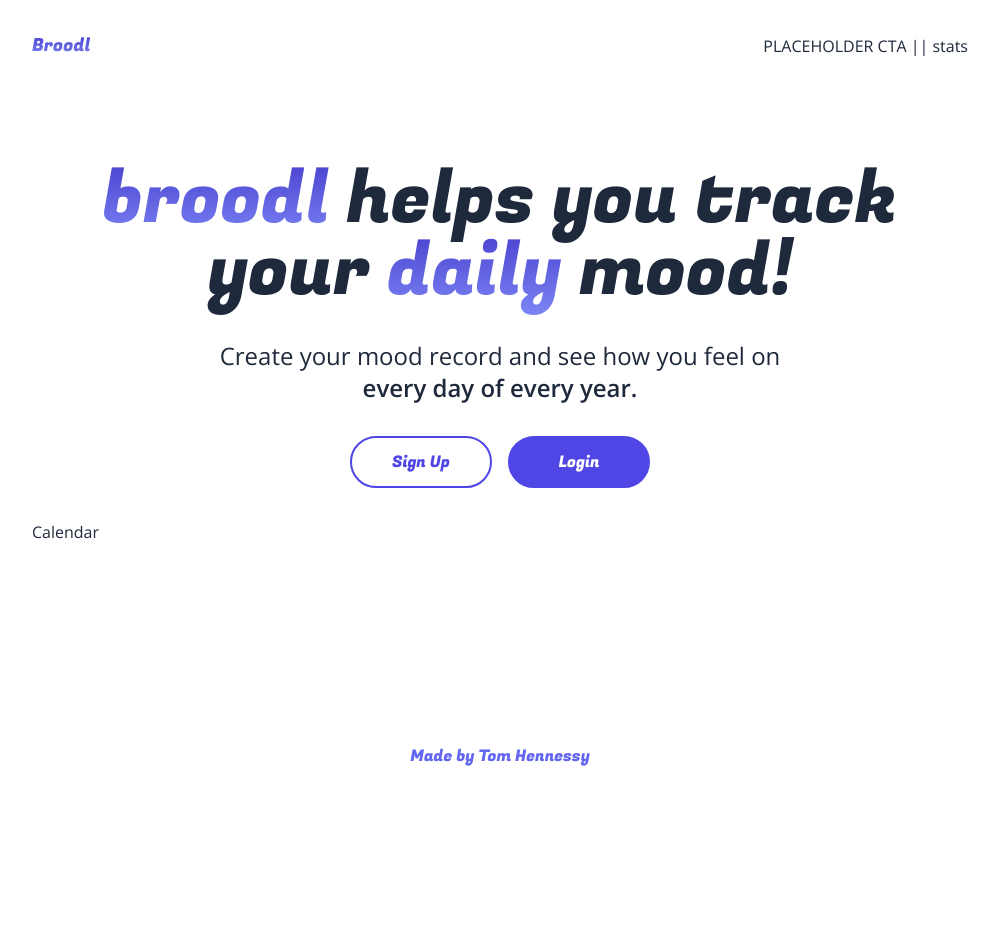
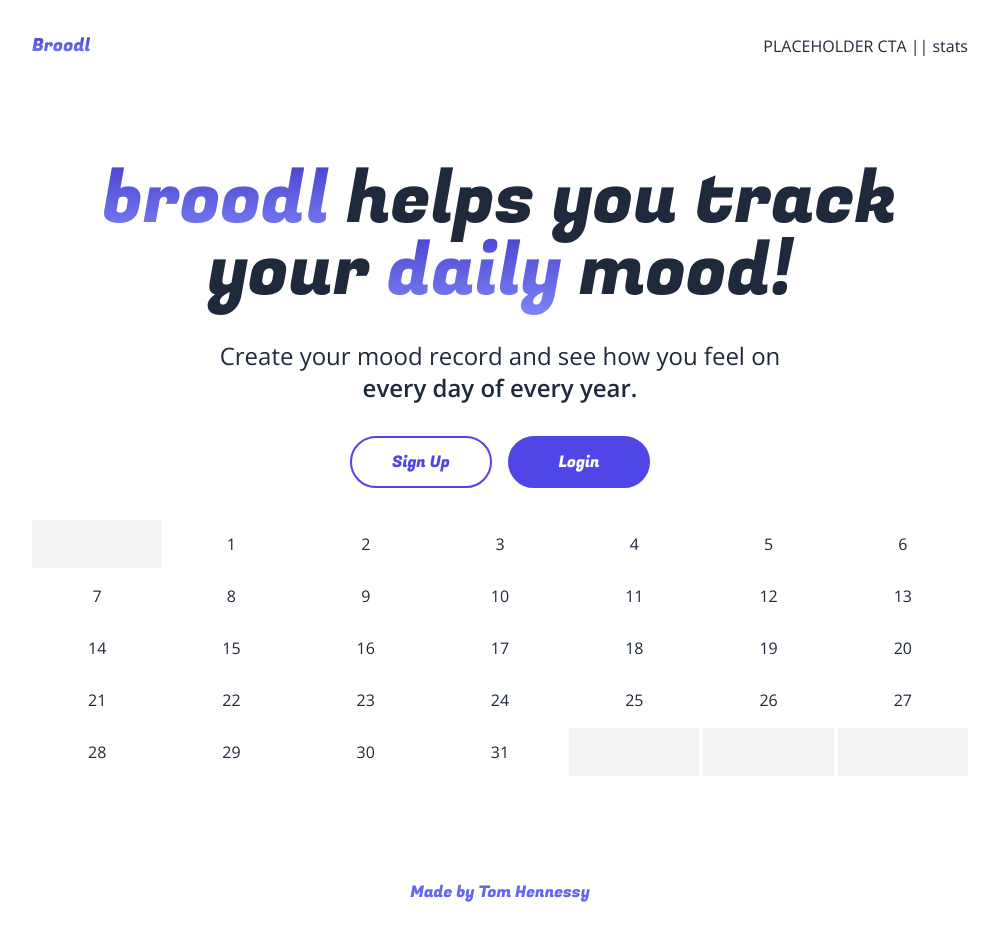
Before and after one commit to tomlhennessy/broodl, a Next.js app: page / in a window 1280 px wide. Shown: the whole page, without its empty margins (140-1138 px from the left). Before the commit the page ends 800 px from the top, so only its background shows below. Built offline with nearby package versions, Linux system fonts and the light colour scheme.

Commit message:
calendar logic

```diff
--- a/components/Calendar.js
+++ b/components/Calendar.js
@@ -1,7 +1,70 @@
-import React from 'react'
+import { Fugaz_One } from 'next/font/google';
+import React from 'react';
+
+const months = {
+  'January': 'Jan', 'February': 'Feb', 'March': 'Mar', 'April': 'Apr',
+  'May': 'May', 'June': 'Jun', 'July': 'Jul', 'August': 'Aug',
+  'September': 'Sept', 'October': 'Oct', 'November': 'Nov', 'December': 'Dec',
+};
+const monthsArr = Object.keys(months);
+const dayList = ['Sunday', 'Monday', 'Tuesday', 'Wednesday', 'Thursday', 'Friday', 'Saturday'];
+
+const fugaz = Fugaz_One({ subsets: ['latin'], weight: ['400'] });
 
 export default function Calendar() {
+  const year = 2024;
+  const month = 'July';
+  const monthNow = new Date(year, monthsArr.indexOf(month), 1);
+  const firstDayOfMonth = monthNow.getDay(); // Which day of the week the month starts
+  const daysInMonth = new Date(year, monthsArr.indexOf(month) + 1, 0).getDate();
+
+  const totalCells = firstDayOfMonth + daysInMonth; // Total cells needed
+  const numRows = Math.ceil(totalCells / 7); // Number of rows in the calendar
+
+  const today = {
+    day: new Date().getDate(),
+    month: new Date().getMonth(),
+    year: new Date().getFullYear(),
+  };
+
   return (
-    <div>Calendar</div>
-  )
+    <div className='flex flex-col gap-1'>
+      {/* Calendar Grid */}
+      {[...Array(numRows).keys()].map((rowIndex) => (
+        <div key={rowIndex} className='grid grid-cols-7 gap-1'>
+          {dayList.map((dayOfWeek, dayOfWeekIndex) => {
+            // Calculate the current day's index (1-based)
+            const dayIndex = rowIndex * 7 + dayOfWeekIndex - firstDayOfMonth + 1;
+
+            // Determine if this cell should display a valid day or be blank
+            const isValidDay = dayIndex > 0 && dayIndex <= daysInMonth;
+
+            // Check if this day is today
+            const isToday =
+              isValidDay &&
+              dayIndex === today.day &&
+              monthsArr.indexOf(month) === today.month &&
+              year === today.year;
+
+            // Render blank cell for invalid days
+            if (!isValidDay) {
+              return <div key={dayOfWeekIndex} className='h-12 bg-gray-100' />;
+            }
+
+            // Render valid day cell
+            return (
+              <div
+                key={dayOfWeekIndex}
+                className={`h-12 flex items-center justify-center rounded ${
+                  isToday ? 'bg-blue-500 text-white' : 'bg-white'
+                }`}
+              >
+                {dayIndex}
+              </div>
+            );
+          })}
+        </div>
+      ))}
+    </div>
+  );
 }
--- a/components/Dashboard.js
+++ b/components/Dashboard.js
@@ -1,5 +1,6 @@
 import { Fugaz_One } from 'next/font/google';
 import React from 'react'
+import Calendar from './Calendar';
 
 const fugaz = Fugaz_One({
   subsets: ["latin"],
@@ -46,6 +47,7 @@ export default function Dashboard() {
           )
         })}
       </div>
+      <Calendar />
     </div>
   )
 }
```
